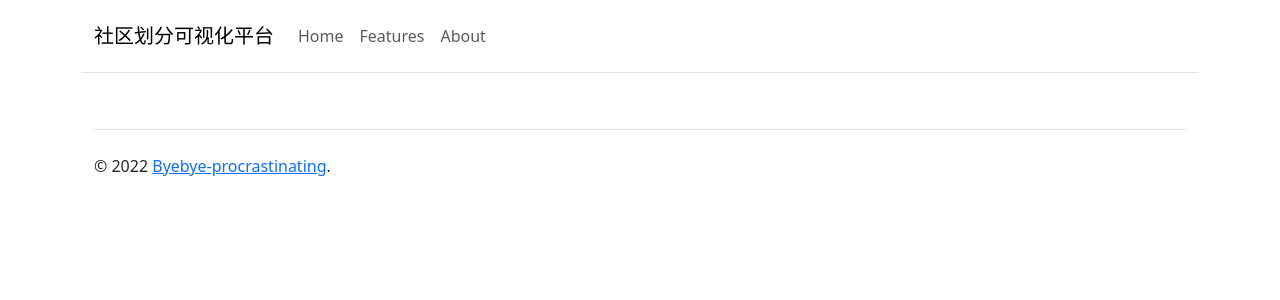
After one commit to Byebye-procrastinating/cdvp-django, a Django app: page /about in a window 1280 px wide. The commit adds this page. Shown: the top 300 px of the page. Run offline with Django 4.2, Linux system fonts and the light colour scheme; some libraries are stand-ins or nearby versions.

Commit message:
add about.html, features.html

```diff
--- /dev/null
+++ b/visualize/templates/visualize/about.html
@@ -0,0 +1,16 @@
+{% extends "visualize/base.html" %}
+{% load django_bootstrap5 %}
+{% load static %}
+
+{% block content %}
+
+  <div class="container py-2">
+    <footer class="pb-2 mb-3">
+
+      <div class="d-flex flex-column flex-sm-row justify-content-between py-4 my-4 border-top">
+        <p>&copy; 2022 <a href="https://github.com/Byebye-procrastinating">Byebye-procrastinating</a>.</p>
+      </div>
+    </footer>
+  </div>
+
+{% endblock content %}
--- a/visualize/templates/visualize/base.html
+++ b/visualize/templates/visualize/base.html
@@ -15,7 +15,7 @@
 
     <div class="container py-2">
       <header class="pb-2 mb-3 border-bottom">
-        <nav class="navbar navbar-expand-lg navbar-light bg-light">
+        <nav class="navbar navbar-expand-lg navbar-light">
           <div class="container">
 
             <a class="navbar-brand" href="{% url 'visualize:index' %}">社区划分可视化平台</a>
@@ -24,6 +24,12 @@
               <ul class="navbar-nav me-auto mb-2 mb-lg-0">
                 <li class="nav-item">
                   <a class="nav-link" aria-current="page" href="{% url 'visualize:index' %}">Home</a>
+                </li>
+                <li class="nav-item">
+                  <a class="nav-link" aria-current="page" href="{% url 'visualize:features' %}">Features</a>
+                </li>
+                <li class="nav-item">
+                  <a class="nav-link" aria-current="page" href="{% url 'visualize:about' %}">About</a>
                 </li>
               </ul>
             </div>
@@ -37,8 +43,17 @@
       <div>
         {% block content %}{% endblock content %}
       </div>
+    </div>
 
+    <!--
+    <div class="footer">
+      <footer>
+        <p class="text-center text-muted">
+          &copy; 2022 <a href="https://github.com/Byebye-procrastinating">Byebye-procrastinating</a>
+        </p>
+      </footer>
     </div>
+    -->
 
   </body>
 </html>
--- a/visualize/templates/visualize/index.html
+++ b/visualize/templates/visualize/index.html
@@ -1,4 +1,5 @@
 {% extends "visualize/base.html" %}
+
 {% load django_bootstrap5 %}
 {% load static %}
 
--- a/visualize/urls.py
+++ b/visualize/urls.py
@@ -5,4 +5,6 @@ from . import views
 
 urlpatterns = [
     path('', views.index, name='index'),
+    path('features', views.features, name='features'),
+    path('about', views.about, name='about'),
 ]
--- a/visualize/views.py
+++ b/visualize/views.py
@@ -1,4 +1,7 @@
+import io
+
 from django.shortcuts import render
+from django.http import FileResponse
 import networkx as nx
 
 from .forms import GraphInputForm
@@ -6,7 +9,7 @@ from .visualization import visualize
 
 
 def index(request):
-    graph_svg = ''
+    graph_svg_str = ''
 
     if request.method != 'POST':
         form = GraphInputForm()
@@ -15,13 +18,20 @@ def index(request):
         if form.is_valid():
             GraphInput = form.save(commit=False)
 
-            G = nx.Graph(NodeList=[1, 2, 3])
+            G = nx.Graph()
             edge_list = str(GraphInput.graph_data).split()
             ne = len(edge_list)
             for i in range(0, ne, 2):
                 u, v = int(edge_list[i]), int(edge_list[i + 1])
                 G.add_edge(u, v)
-            graph_svg = visualize(G, 'svg').getvalue()
+            graph_svg = visualize(G, 'svg')
+            graph_svg_str = graph_svg.getvalue()
 
-    content = {'form': form, 'graph_svg': graph_svg }
+    content = {'form': form, 'graph_svg': graph_svg_str }
     return render(request, 'visualize/index.html', content)
+
+def features(request):
+    return render(request, 'visualize/features.html')
+
+def about(request):
+    return render(request, 'visualize/about.html')
```
Also changed, not shown: visualize/templates/visualize/features.html (added, +13 -0 lines), visualize/visualization.py (+12 -6 lines), 1 other file.
